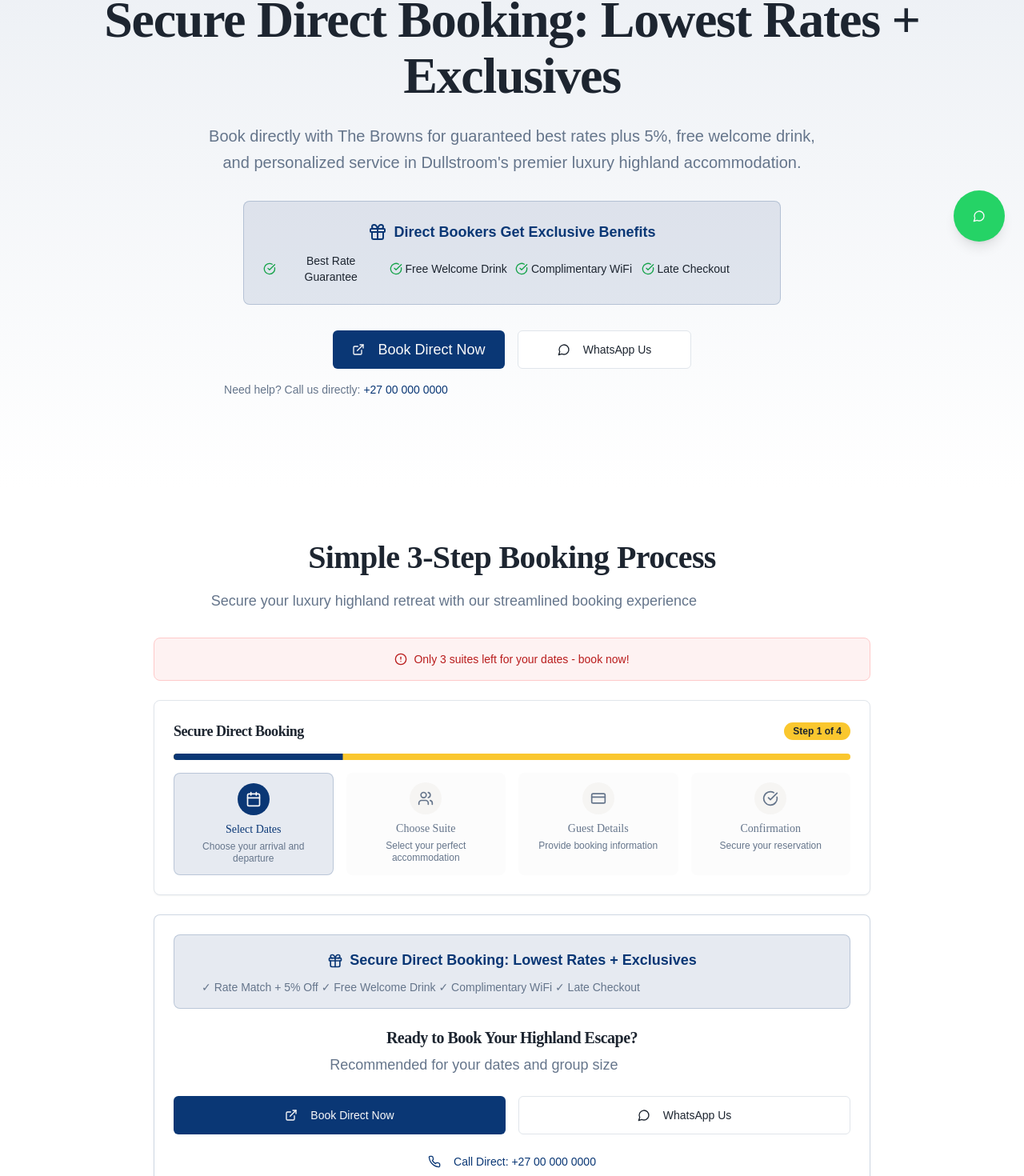
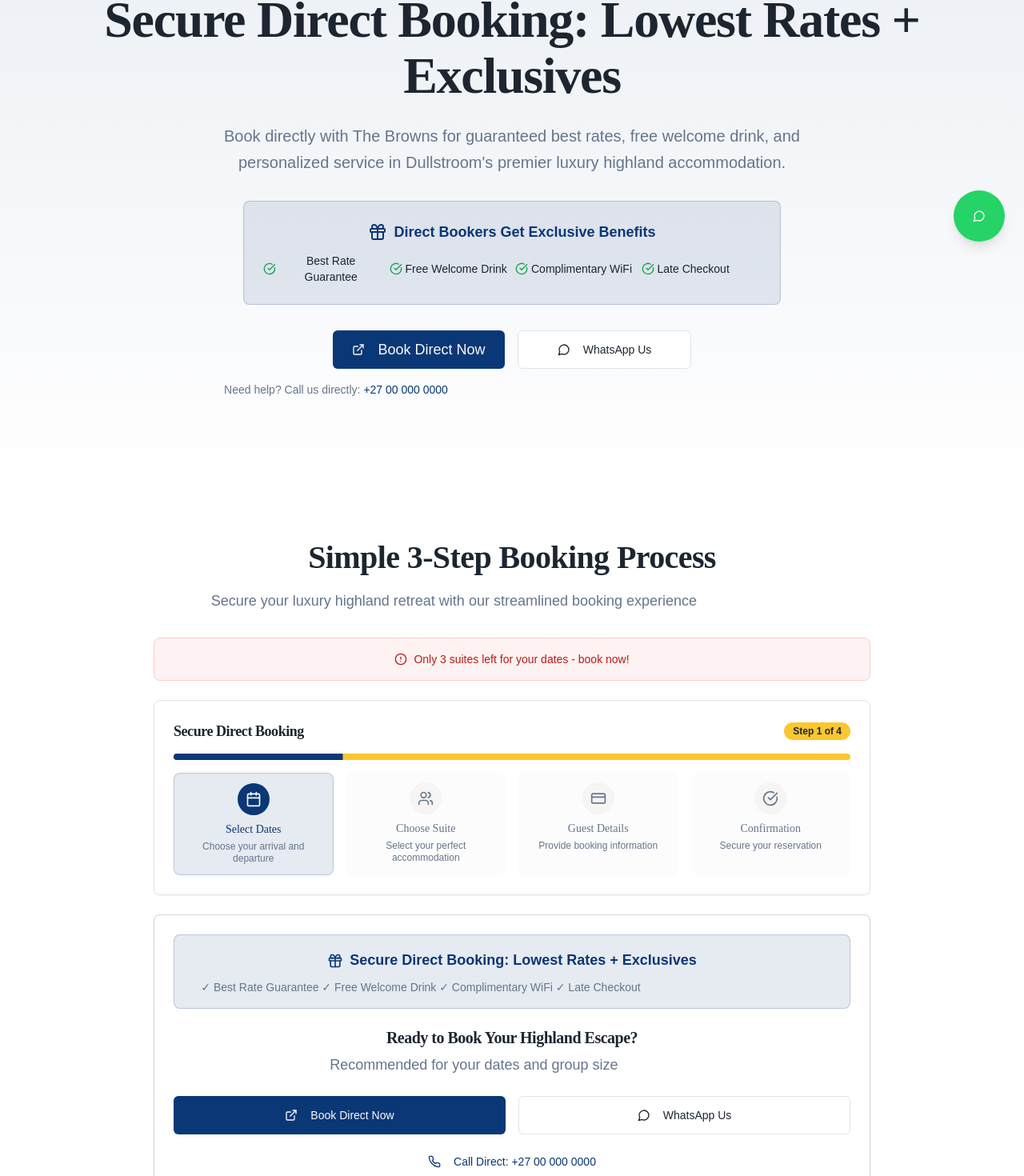
Before and after one commit to GrantB83/TheBrowns-Showcase, a React app: page /booking in a window 1280 px wide. Shown: the part 402-1872 px from the top of the page at 80% size. Built offline with nearby package versions, Linux system fonts and the light colour scheme; the HTML template or start-up script is replaced by a standard one.

Commit message:
Remove 5% discount
Remove the additional 5% discount from the rate match offer across the site to ensure accurate and consistent messaging.

```diff
--- a/src/components/ui/booking-flow.tsx
+++ b/src/components/ui/booking-flow.tsx
@@ -193,7 +193,7 @@ export function BookingFlow({
               <span>Secure Direct Booking: Lowest Rates + Exclusives</span>
             </div>
             <p className="text-sm text-muted-foreground">
-              ✓ Rate Match + 5% Off ✓ Free Welcome Drink ✓ Complimentary WiFi ✓ Late Checkout
+              ✓ Best Rate Guarantee ✓ Free Welcome Drink ✓ Complimentary WiFi ✓ Late Checkout
             </p>
           </div>
           <CardTitle className="text-xl mb-2">Ready to Book Your Highland Escape?</CardTitle>
--- a/src/components/ui/faq-section.tsx
+++ b/src/components/ui/faq-section.tsx
@@ -64,7 +64,7 @@ const faqData: FAQItem[] = [
   },
   {
     question: "Do you offer any special packages or deals?",
-    answer: "Yes! Direct bookers receive our best rate guarantee - we match any rate plus 5% off - plus exclusive perks worth R300+ including free welcome drink, late checkout, and complimentary WiFi. We also offer seasonal packages combining accommodation with activities like spa treatments, fishing guides, and Panorama Route tours.",
+    answer: "Yes! Direct bookers receive our best rate guarantee - we match any rate found elsewhere - plus exclusive perks worth R300+ including free welcome drink, late checkout, and complimentary WiFi. We also offer seasonal packages combining accommodation with activities like spa treatments, fishing guides, and Panorama Route tours.",
     category: "Booking"
   }
 ];
--- a/src/components/ui/suite-booking-card.tsx
+++ b/src/components/ui/suite-booking-card.tsx
@@ -87,7 +87,7 @@ export function SuiteBookingCard({
   roomId,
   price = "From R2,500/night",
   urgencyMessage,
-  offerText = "Book Direct: Rate Match + 5% + Free Welcome Drink",
+  offerText = "Book Direct: Best Rate Guarantee + Free Welcome Drink",
   testimonial,
   images = [],
   className
@@ -188,7 +188,7 @@ export function SuiteBookingCard({
           <div className="flex flex-col items-end gap-2">
             <div className="text-right">
               <div className="text-lg font-bold text-primary">{price}</div>
-              <div className="text-xs text-muted-foreground">Rate Match + 5% Off</div>
+              <div className="text-xs text-muted-foreground">Best Rate Guarantee</div>
             </div>
 
             <Button
@@ -240,7 +240,7 @@ export function SuiteBookingCard({
               className="w-full min-h-[48px] mt-4"
               onClick={handleBookNow}
             >
-              Book {title} - Best Rate + 5%
+              Book {title} - Best Rate Guarantee
             </Button>
           </TabsContent>
 
--- a/src/pages/Booking.tsx
+++ b/src/pages/Booking.tsx
@@ -169,7 +169,7 @@ export default function Booking() {
                 </h1>
 
                 <p className="text-xl text-muted-foreground max-w-3xl mx-auto mb-8 leading-relaxed">
-                  Book directly with The Browns for guaranteed best rates plus 5%, free welcome drink,
+                  Book directly with The Browns for guaranteed best rates, free welcome drink,
                   and personalized service in Dullstroom's premier luxury highland accommodation.
                 </p>
 
@@ -460,7 +460,7 @@ export default function Booking() {
               <div className="bg-primary/10 border border-primary/20 rounded-lg p-4 mb-8">
                 <div className="flex items-center justify-center gap-2 text-primary font-semibold mb-2">
                   <Clock className="h-4 w-4" />
-                  <span>Direct Booking Benefits: Rate Match + 5% + Free Welcome Drink</span>
+                  <span>Direct Booking Benefits: Best Rate Guarantee + Free Welcome Drink</span>
                 </div>
                 <p className="text-sm text-muted-foreground">
                   Flexible cancellation policy • Best rate guarantee
```
